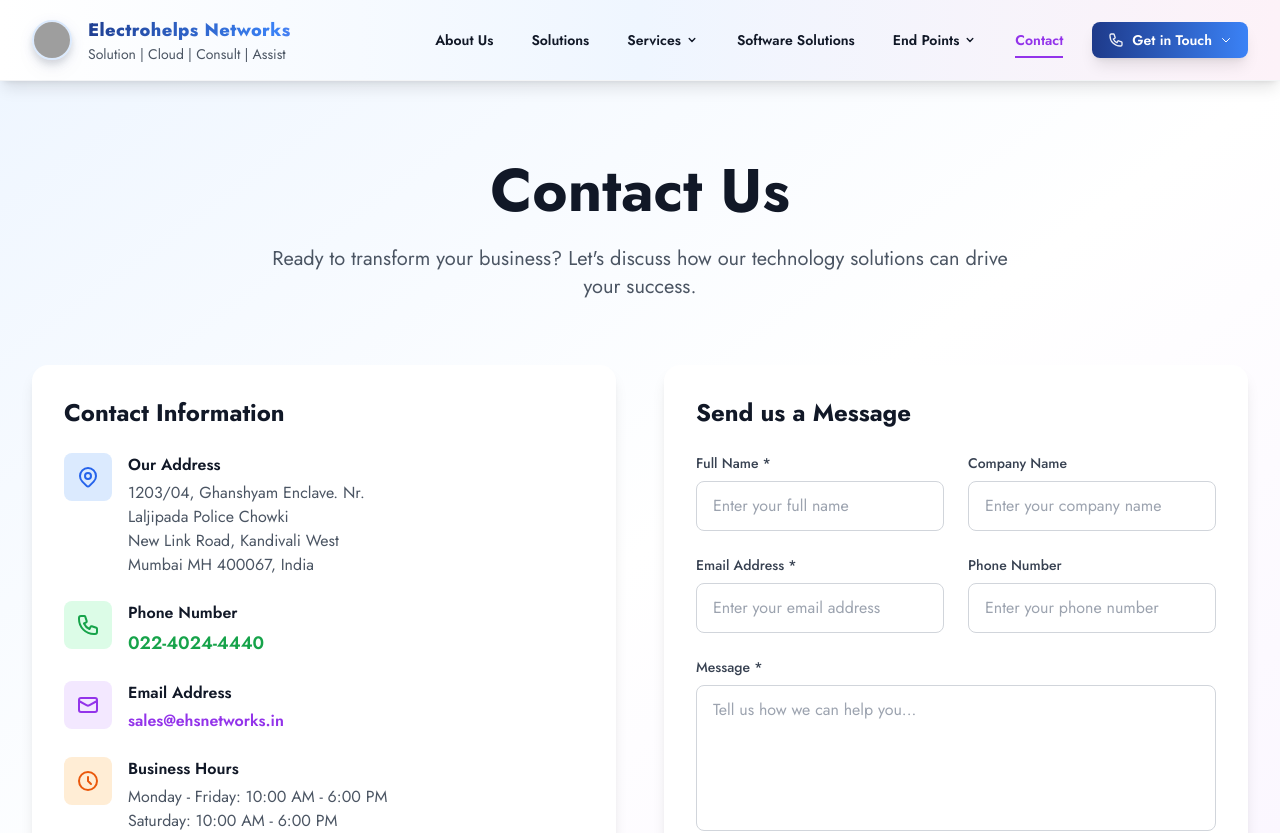
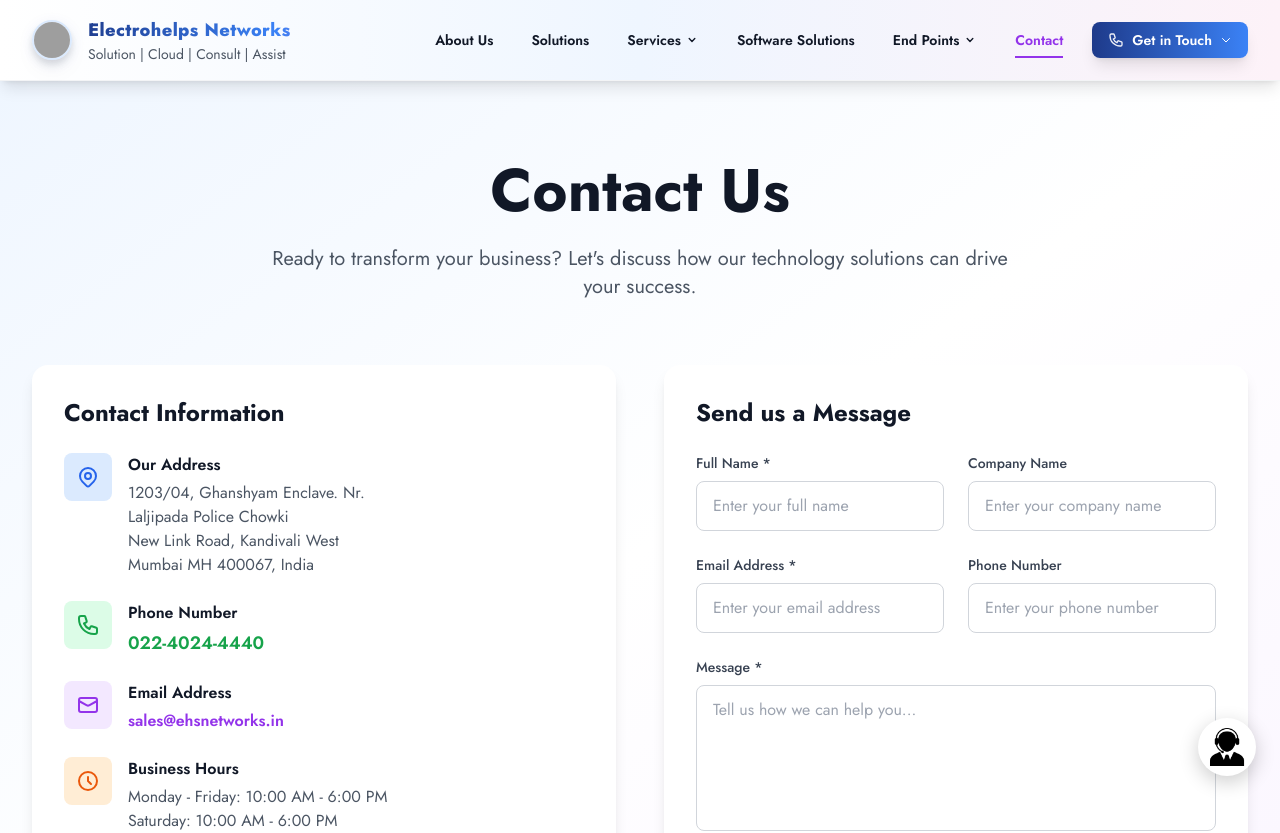
Before and after one commit to software-maker008/enpl-wesite, a Next.js app in the folder frontend/: page /contact in a window 1280 px wide. Shown: the top 833 px of the page. Built offline with nearby package versions, Linux system fonts and the light colour scheme; grey boxes are pictures that could not be loaded.

Commit message:
Create FloatingTicket.jsx

```diff
--- /dev/null
+++ b/frontend/app/components/FloatingTicket.jsx
@@ -0,0 +1,36 @@
+"use client";
+
+import { createPortal } from "react-dom";
+import { useEffect, useState } from "react";
+import Image from "next/image";
+
+export default function FloatingTicket() {
+  const [mounted, setMounted] = useState(false);
+
+  useEffect(() => setMounted(true), []);
+  if (!mounted) return null;
+
+  return createPortal(
+    <a
+      href="https://www.electrohelps.in/"
+      target="_blank"
+      rel="noopener noreferrer"
+      className="floating-ticket-wrapper"
+    >
+      <span className="ticket-tooltip">
+        Create Support Ticket
+      </span>
+
+      <div className="floating-ticket-icon">
+        <Image
+          src="/ticket.png"
+          alt="Create Support Ticket"
+          width={38}
+          height={38}
+          priority
+        />
+      </div>
+    </a>,
+    document.body
+  );
+}
```
